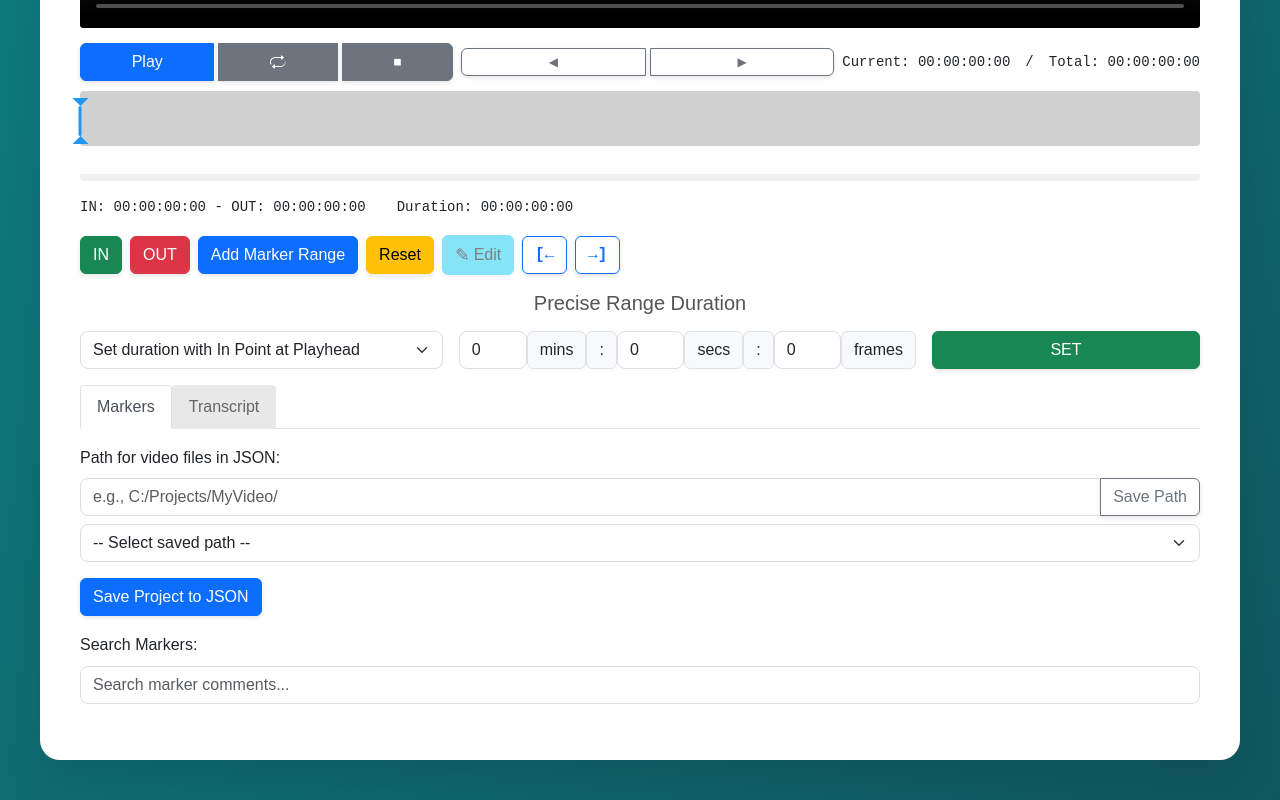
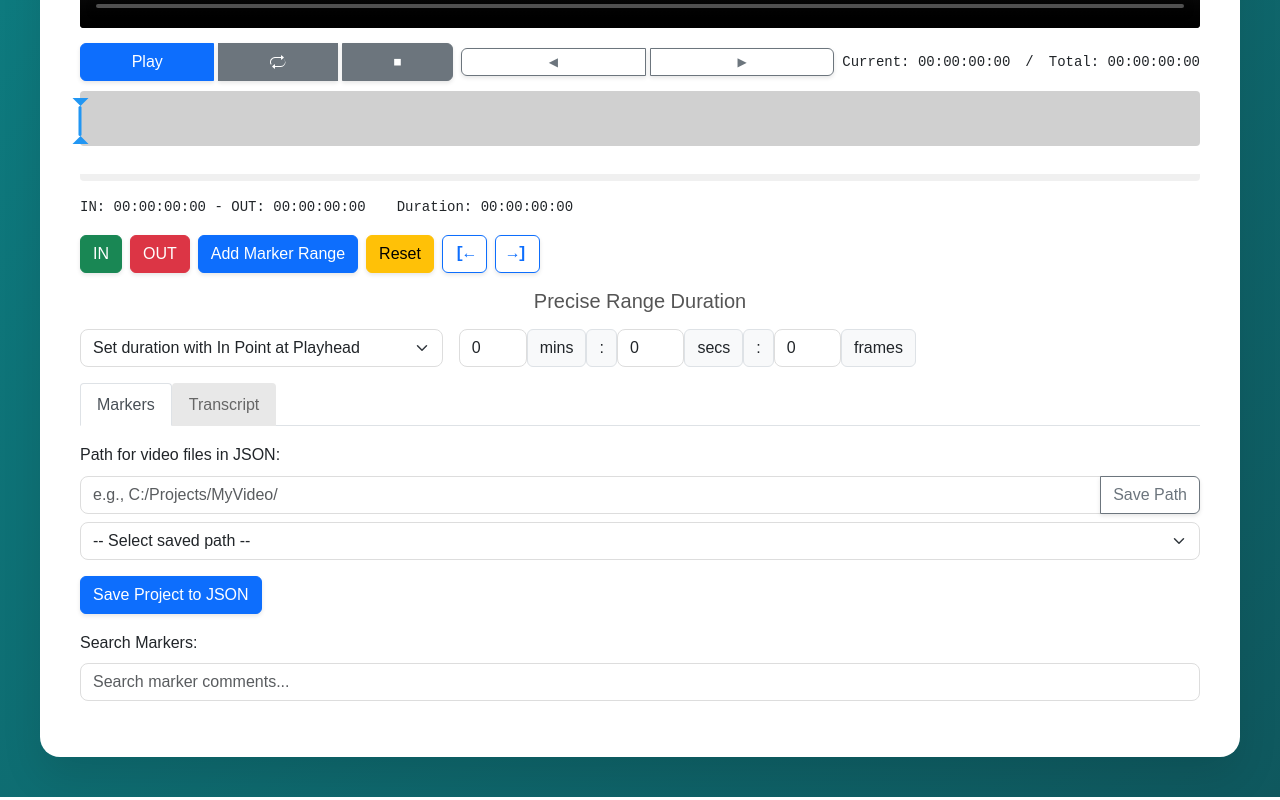
Before and after one commit to EDIUS-Editor/supercut-editor, a plain HTML site: page editor.html in a window 1280 px wide. Shown: the part 1026-1826 px from the top of the page. Drawn offline with nearby package versions, Linux system fonts and the light colour scheme; a script that the page names is missing.

Commit message:
Update editor.html

```diff
--- a/editor.html
+++ b/editor.html
@@ -156,10 +156,6 @@
 					<button id="set-out-point" class="btn btn-danger" title="Set OUT point at current position (O)">OUT</button>
 					<button id="add-marker" class="btn btn-primary" title="Add Marker Range ([)">Add Marker Range</button>
 					<button id="reset-zoom" class="btn btn-warning" title="Reset IN/OUT to full duration (X)">Reset</button>
-					<!-- NEW EDIT MARKER BUTTON -->
-					<button id="edit-active-marker" class="btn btn-info" title="Edit active marker comment" disabled>
-						<span style="font-size: 1.1em;">&#9998;</span> Edit
-					</button>
 					<!-- Jump to IN/OUT buttons grouped together -->
 					<button id="jump-to-in" class="btn btn-outline-primary" title="Jump to IN point (Q)">[←</button>
 					<button id="jump-to-out" class="btn btn-outline-primary" title="Jump to OUT point (W)">→]</button>
@@ -197,12 +193,6 @@
                                 <span class="input-group-text">frames</span>
                             </div>
                         </div>
-                    </div>
-                    <!-- NEW: SET Button for Precise Range -->
-                    <div class="col-12 col-xl-3">
-                        <button id="set-precise-range" class="btn btn-success w-100" title="Apply the precise range duration to IN/OUT points">
-                            SET
-                        </button>
                     </div>
                 </div>
 
```
